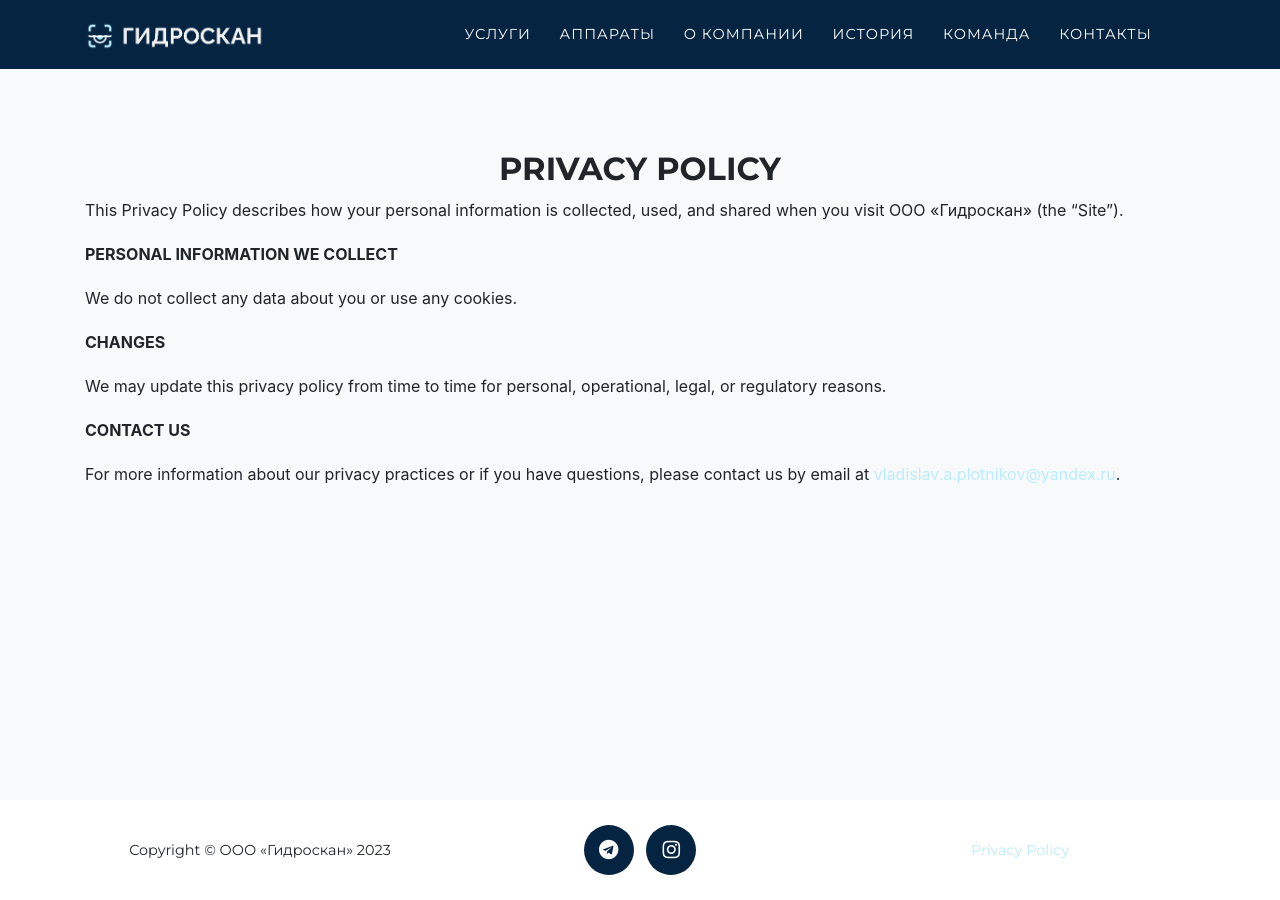
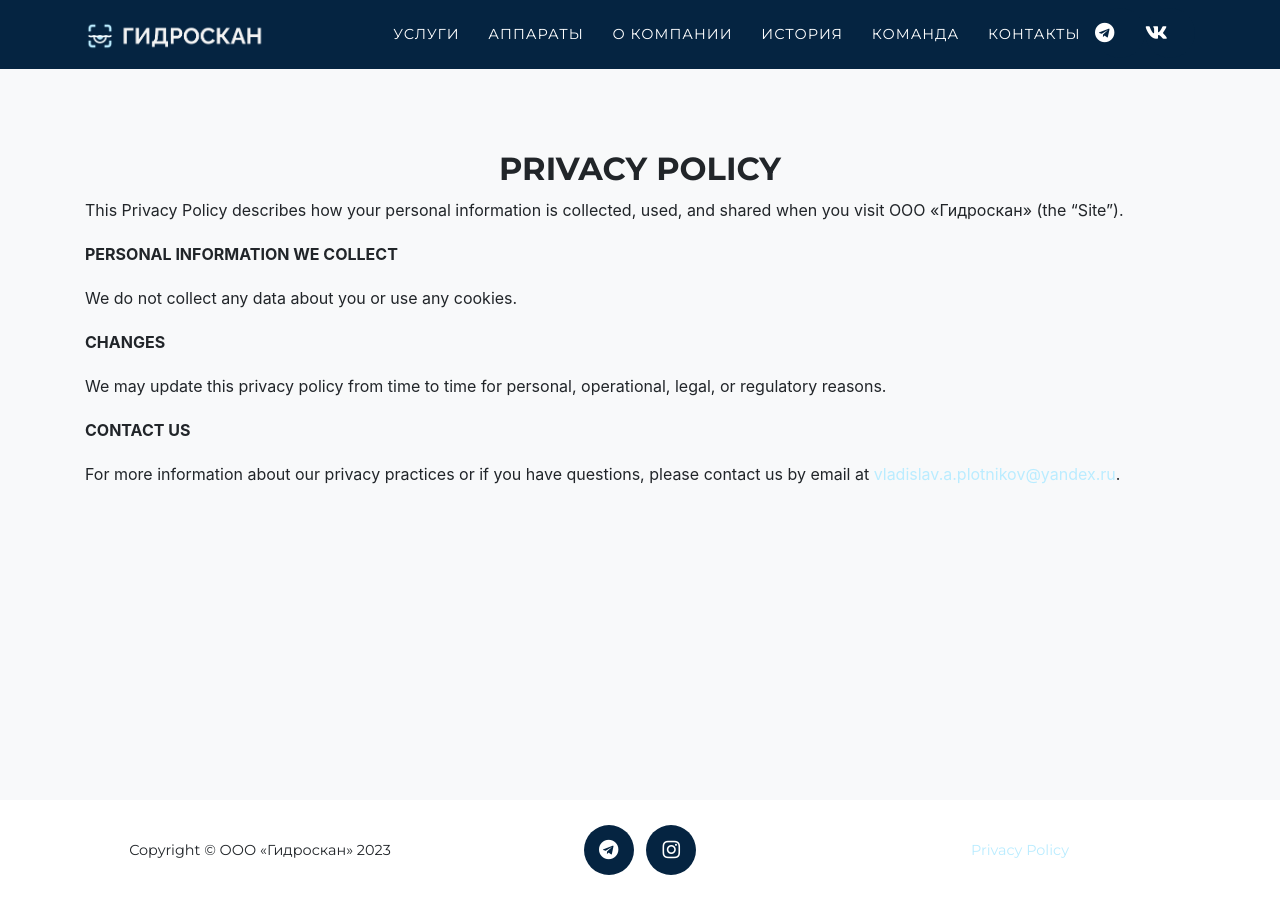
Before and after one commit to HydroScan-rov/hydroscan.ru, a Jekyll site: the page built from legal.md, in a window 1280 px wide. Built offline with Jekyll 4.4.1, drawn with Linux system fonts in a browser that asks for light colours; some web fonts are replaced.

Commit message:
tg button in header

```diff
--- a/_data/navigation.yml
+++ b/_data/navigation.yml
@@ -25,5 +25,7 @@ ru: &DEFAULT_RU
       section: contact
     - tg: https://t.me/hydroscan/
       icon: "fab fa-telegram"
+    - vk: https://vk.com/hydroscan
+      icon: "fab fa-vk"
 ru-RU:
   <<: *DEFAULT_RU
--- a/_includes/nav.html
+++ b/_includes/nav.html
@@ -39,6 +39,10 @@
             href="{{ site.baseurl }}/#{{ link.section }}"
             >{{ link.title }}</a
           >
+          {%- elsif link.tg -%}
+            <a class="nav-icon js-scroll-trigger" href="{{ link.tg }}"><i class="{{ link.icon }}"></i></a>
+          {%- elsif link.vk -%}
+            <a class="nav-icon js-scroll-trigger" href="{{ link.tg }}"><i class="{{ link.icon }}"></i></a>
           {%- else -%}
           <a class="nav-link js-scroll-trigger" href="#">{{ link.title }}</a>
           {%- endif -%}
--- a/_includes/navheader.html
+++ b/_includes/navheader.html
@@ -22,7 +22,9 @@
             {%- elsif link.section -%}
               <a class="nav-link js-scroll-trigger" href="#{{ link.section }}">{{ link.title }}</a>
             {%- elsif link.tg -%}
-              <a class="nav-link js-scroll-trigger social-buttons" href="{{ link.tg }}"><i class="{{ link.icon }}"></i></a>
+              <a class="nav-icon js-scroll-trigger" href="{{ link.tg }}"><i class="{{ link.icon }}"></i></a>
+            {%- elsif link.vk -%}
+              <a class="nav-icon js-scroll-trigger" href="{{ link.tg }}"><i class="{{ link.icon }}"></i></a>
             {%- else -%}
               <a class="nav-link js-scroll-trigger" href="#">{{ link.title }}</a>
             {%- endif -%}
--- a/_sass/components/_navbar.scss
+++ b/_sass/components/_navbar.scss
@@ -33,6 +33,25 @@
         &.active,
         &:hover {
           color: $primary;
+        }
+      }
+      .nav-icon {
+        font-size: 20px;
+        line-height: 50px;
+        display: block;
+        width: 50px;
+        height: 50px;
+        -webkit-transition: all 0.3s;
+        -moz-transition: all 0.3s;
+        transition: all 0.3s;
+        color: white;
+        border-radius: 100%;
+        outline: none;
+        background-color: $primary-dark;
+        &:active,
+        &:focus,
+        &:hover {
+          background-color: $primary;
         }
       }
     }
```
